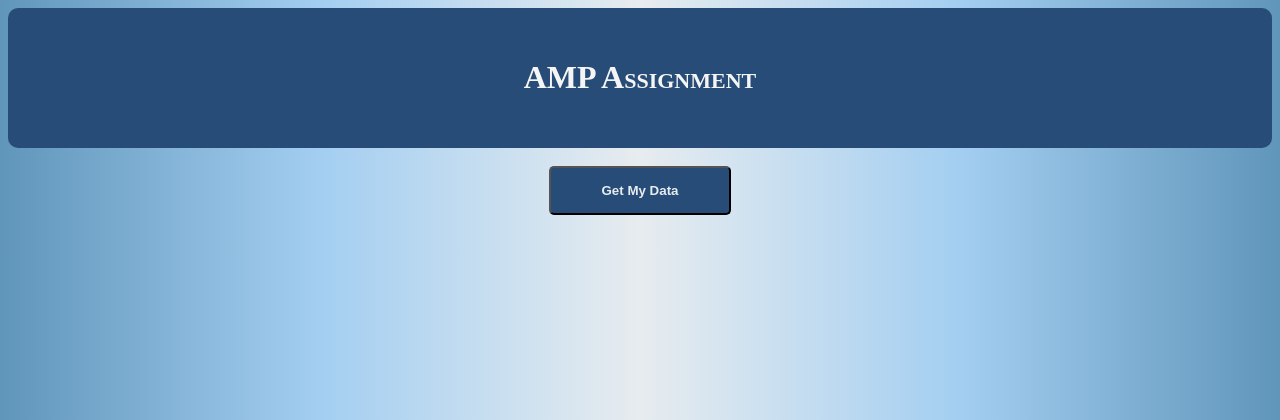
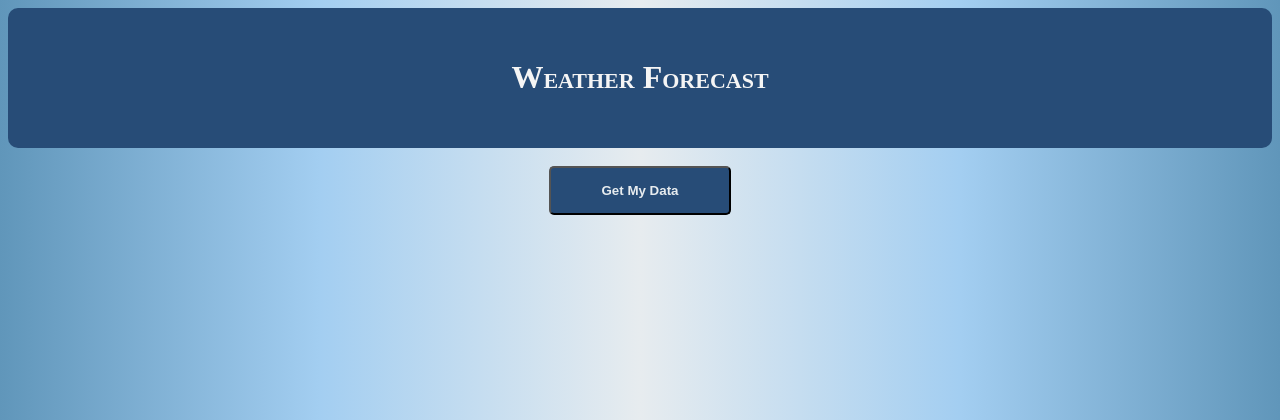
Before and after one commit to Soumick-Karmakar/Weather-Forecast, a Flask app: page / in a window 1280 px wide. Shown: the top 420 px of the page. Run offline with Flask 3, Linux system fonts and the light colour scheme.

Commit message:
Update display.html

```diff
--- a/templates/display.html
+++ b/templates/display.html
@@ -3,13 +3,13 @@
 <head>
     <meta charset="UTF-8">
     <meta name="viewport" content="width=device-width, initial-scale=1.0">
-    <title>Assignment</title>
+    <title>Forecast</title>
     <link rel="stylesheet" href="{{url_for('static',filename='display.css')}}">
 </head>
 
 <body>
     <div class="header">
-        <h1>AMP Assignment</h1>
+        <h1>Weather Forecast</h1>
     </div>
     <br>
     <form method="get" action="/API_call">
```
